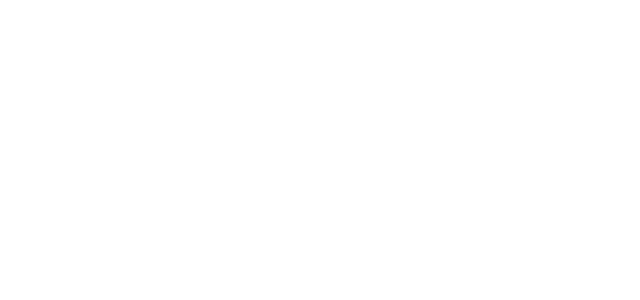
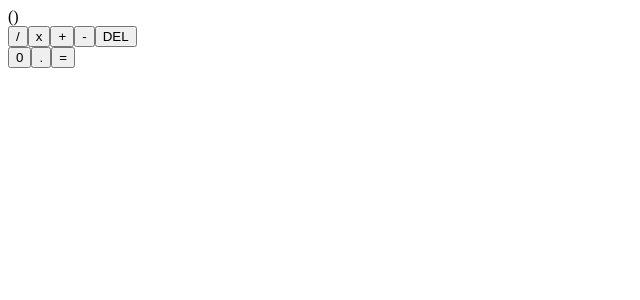
Before and after one commit to TravisSLee/react-calculator, a React (Create React App) app: page / in a window 1280 px wide. Shown: the top 300 px of the page, without its empty margins (0-640 px from the left). Built offline with nearby package versions, Linux system fonts and the light colour scheme.

Commit message:
update components

```diff
--- a/src/App.js
+++ b/src/App.js
@@ -1,8 +1,9 @@
+import Calculator from './calculator'
 
 function App() {
   return (
     <div className="App">
-
+        < Calculator />
     </div>
   );
 }
--- /dev/null
+++ b/src/Calculator.js
@@ -0,0 +1,25 @@
+import React from 'react'
+
+export default function Calculator() {
+    return (
+        <div className="calculator">
+            <div className="display">
+                <span className>()</span>
+            </div>
+
+            <div className="operators">
+                <button className="divide">/</button>
+                <button className="mult">x</button>
+                <button className="plus">+</button>
+                <button className="min">-</button>
+                <button className="delete">DEL</button>
+            </div>
+            <div className="digits">
+                <button>0</button>
+                <button>.</button>
+                <button>=</button>
+            </div>
+
+        </div>
+    )
+}
```
